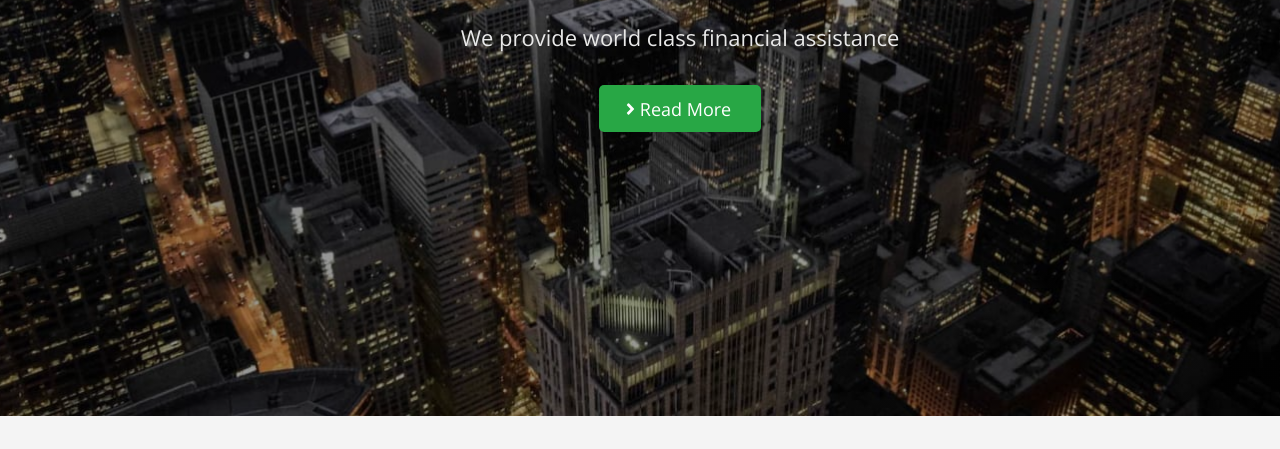
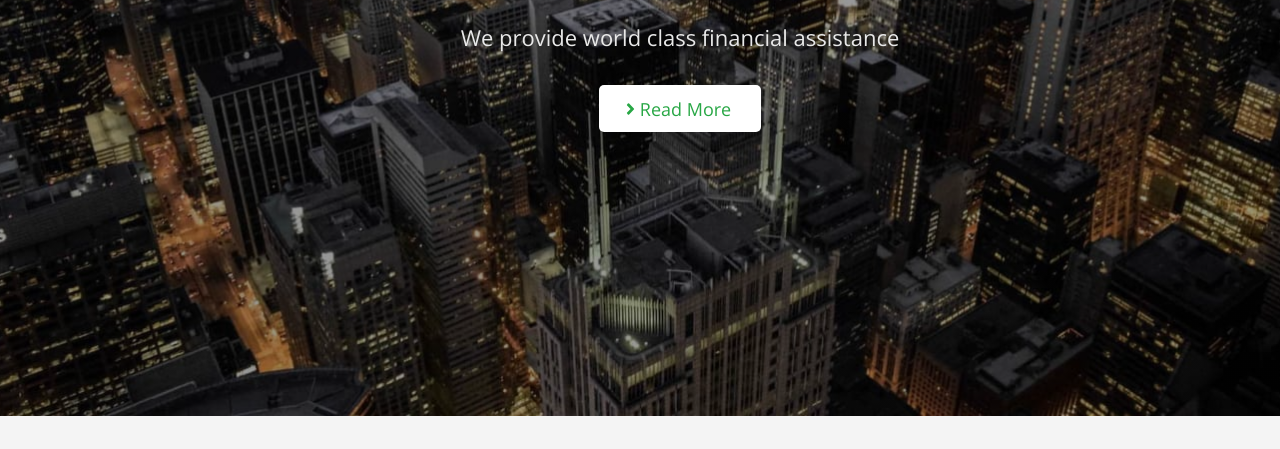
Before and after one commit to VictoriaYotka/fson-72-it-geniuses, a plain HTML site: page index.html in a window 1280 px wide. In both pictures the pointer is over the link 679 px from the left and 459 px from the top of the page. Shown: the part 351-800 px from the top of the page. Drawn offline with nearby package versions, Linux system fonts and the light colour scheme.

Commit message:
add transition btn

```diff
--- a/css/styles.css
+++ b/css/styles.css
@@ -11,7 +11,7 @@
 }
 
 body {
-  font-family: 'Open Sans', sans-serif;
+  font-family: "Open Sans", sans-serif;
   color: var(--primary-text-color);
   background-color: var(--main-bg-color);
   font-size: 18px;
@@ -155,14 +155,13 @@ button {
   color: var(--accent-color);
 }
 
-
 .nav-link:hover::after,
 .nav-link:focus::after {
   position: absolute;
   bottom: 0;
 
   content: "";
-  display:block;
+  display: block;
   width: 100%;
   height: 4px;
   background-color: var(--accent-color);
@@ -175,8 +174,6 @@ button {
   transition: background-color var(--duration) var(--timing-function);
 }
 
-
-
 /* HERO */
 
 .hero {
@@ -187,7 +184,7 @@ button {
       rgba(0, 0, 0, 0.4),
       rgba(0, 0, 0, 0.4)
     ),
-    url('../images/hero/hero-bg.jpg');
+    url("../images/hero/hero-bg.jpg");
   background-repeat: no-repeat;
   background-size: cover;
   background-position: center;
@@ -221,6 +218,15 @@ button {
   line-height: 1.56;
   color: var(--secondary-text-color);
   padding: 10px 30px 9px 27px;
+
+  transition: background-color var(--duration) var(--timing-function),
+    color var(--duration) var(--timing-function);
+}
+
+.hero-btn:hover,
+.hero-btn:focus {
+  background-color: var(--secondary-text-color);
+  color: var(--accent-color);
 }
 
 .hero-btn-icon {
```
